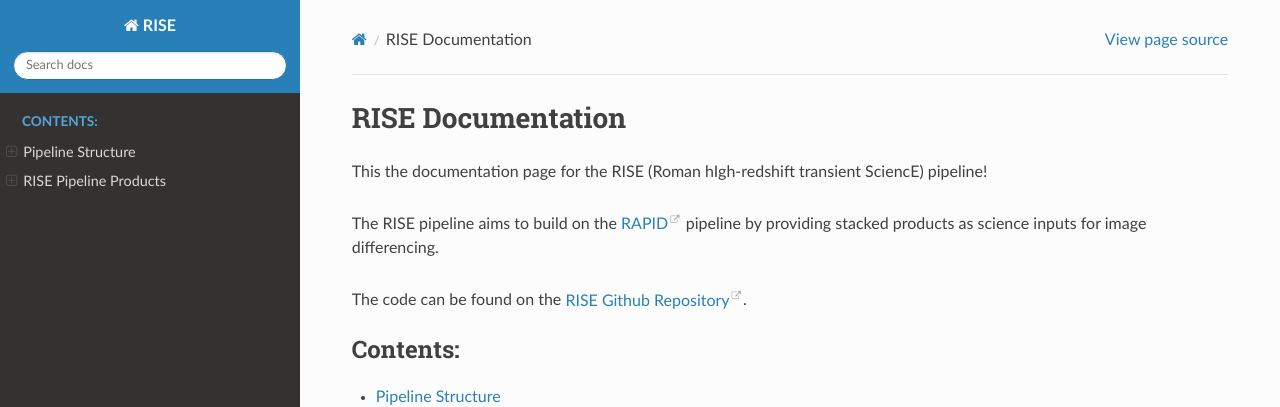
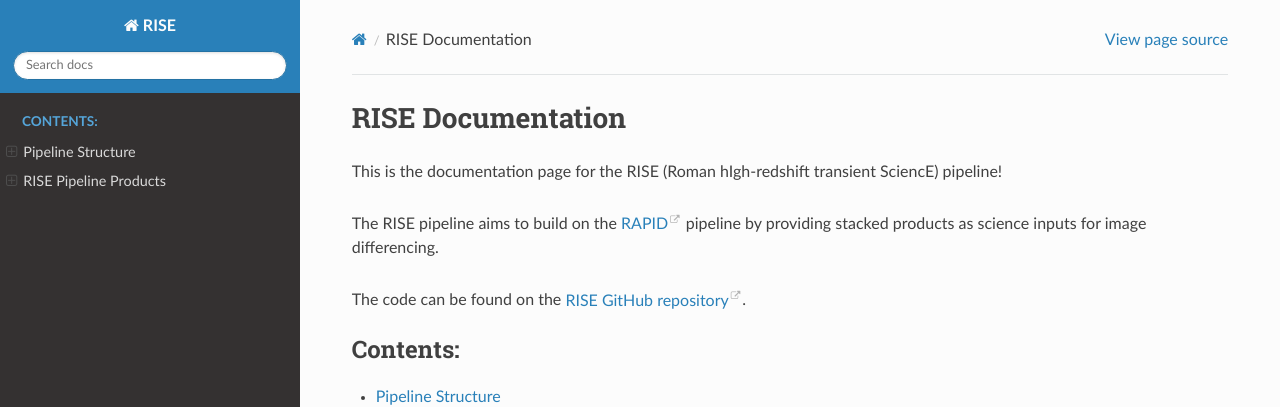
Before and after one commit to joseph-santana/RISE-docs, a Sphinx documentation site: the page built from source/index.rst, in a window 1280 px wide. Shown: the top 407 px of the page. Built offline with Sphinx 7.4.7 and the Read the Docs theme 3.1.0, drawn with Linux system fonts in a browser that asks for light colours.

Commit message:
Update docs

```diff
--- a/source/index.rst
+++ b/source/index.rst
@@ -6,13 +6,13 @@
 RISE Documentation
 ==================
 
-This the documentation page for the RISE (Roman hIgh-redshift transient SciencE) pipeline!
+This is the documentation page for the RISE (Roman hIgh-redshift transient SciencE) pipeline!
 
 The RISE pipeline aims to build on the `RAPID`_ pipeline by providing stacked products as science inputs for image differencing.
 
-The code can be found on the `RISE Github Repository`_.
+The code can be found on the `RISE GitHub repository`_.
 
-.. _RISE Github Repository: https://github.com/joseph-santana/RISE
+.. _RISE GitHub repository: https://github.com/joseph-santana/RISE
 .. _RAPID: https://caltech-ipac-rapid.readthedocs.io/en/latest/index.html
 
 .. toctree::
--- a/source/pipeline_structure.rst
+++ b/source/pipeline_structure.rst
@@ -6,12 +6,12 @@
 Stack then Sub
 --------------
 
-Stacks single-epoch Roman L2 images, then runs these stacked image products as science inputs into RAPID.
+Stacks single-epoch Roman L2 images, then uses the stacked image products as science inputs into RAPID.
 
 The current Stack then Sub scheme contains ``/rapid/`` and ``/rise/`` directories. The ``/rise/`` directory contains all the RISE products,
 which can be found ``here``, and the ``/rapid/`` directory contains all the RAPID products, which can be found ``here``.
 
-There is also an ``/sextractor_outputs/`` directory which contains sextractor outputs for SFFT and ZOGY differenced products.
+There is also a ``/sextractor_outputs/`` directory that contains sextractor outputs for SFFT and ZOGY differenced products.
 This directory is generated by another analysis pipeline separate from the RISE pipeline,
 though the plan is to implement this analysis pipeline into the RISE pipeline.
 
```
Also changed, not shown: 4 other files.
